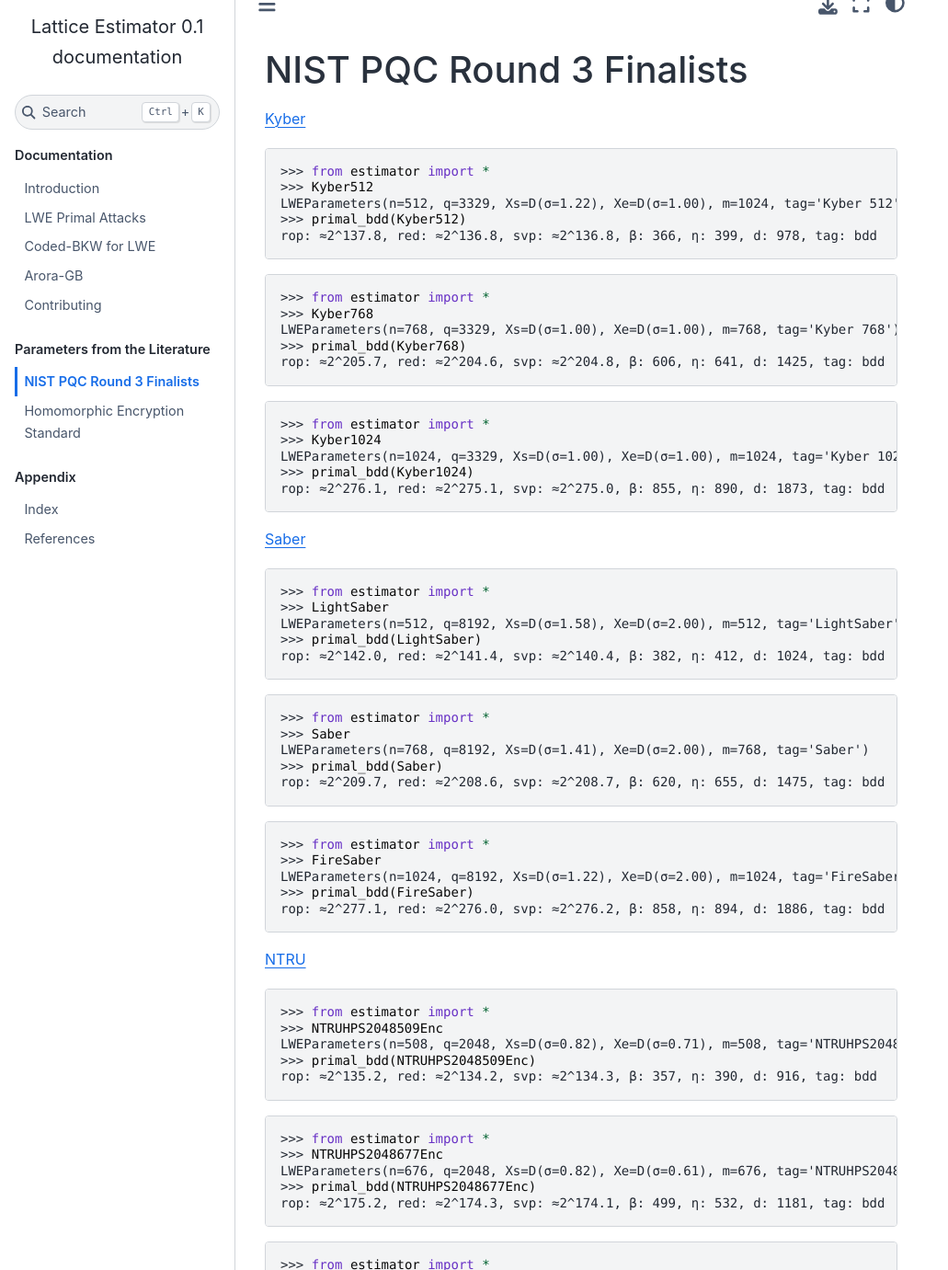
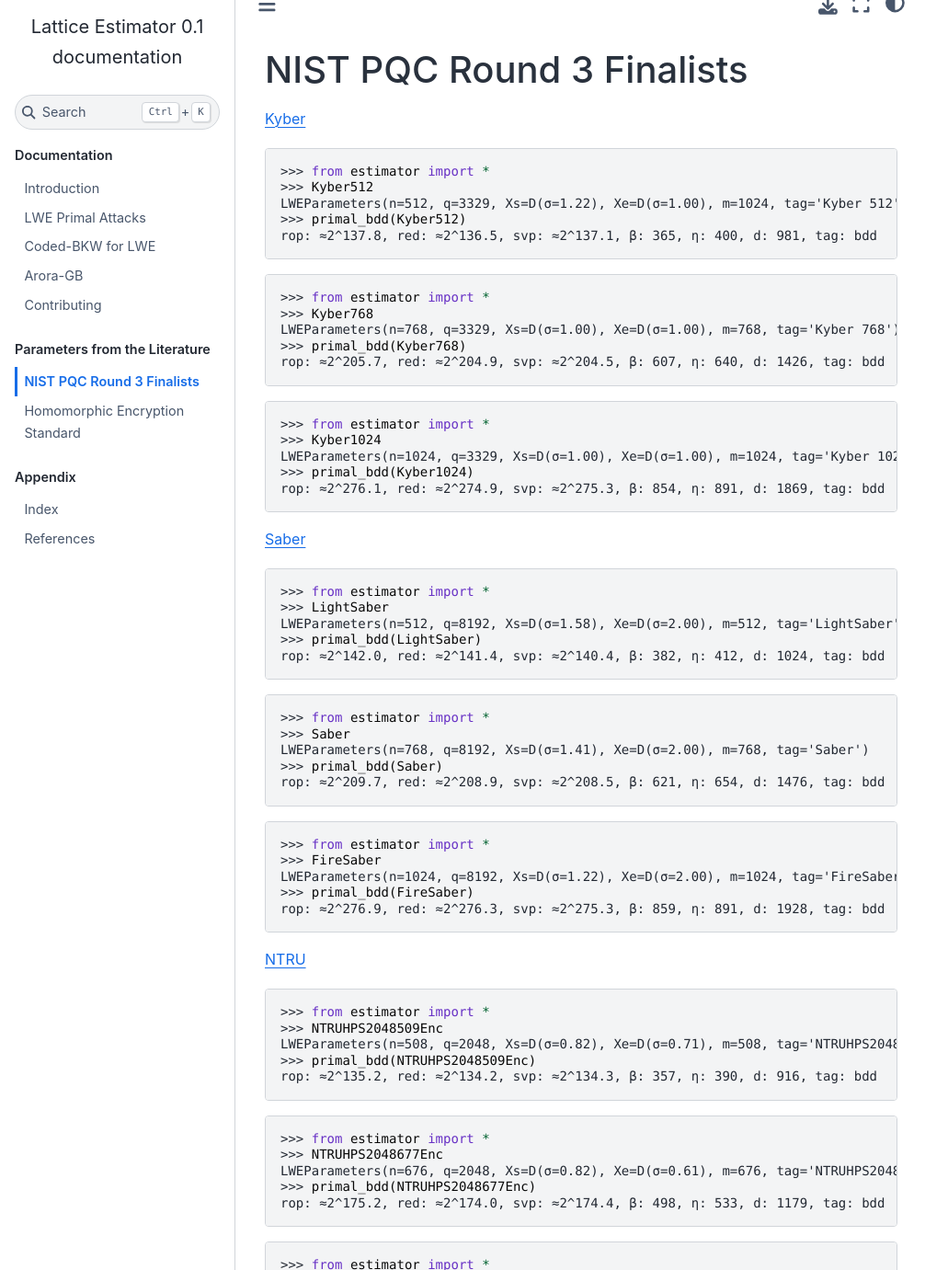
Before and after one commit to malb/lattice-estimator, a Sphinx documentation site: the page built from docs/schemes/nist-pqc-round-3.rst, in a window 1280 px wide and 1400 px high. Shown: the part 19-1400 px from the top of the window at 92% size, without its empty margins (0-1031 px from the left). Built offline with Sphinx 7.4.7 and the Sphinx Book theme 1.1.4, drawn with Linux system fonts in a browser that asks for light colours; some of the changed text lies outside the part shown.

Commit message:
allow for bigger neighborhoods than ±1

```diff
--- a/README.rst
+++ b/README.rst
@@ -30,7 +30,7 @@
     rop: ≈2^141.2, red: ≈2^141.2, δ: 1.004111, β: 382, d: 973, tag: usvp
 
     >>> primal_bdd(Kyber512)
-    rop: ≈2^137.8, red: ≈2^136.8, svp: ≈2^136.8, β: 366, η: 399, d: 978, tag: bdd
+    rop: ≈2^137.8, red: ≈2^136.5, svp: ≈2^137.1, β: 365, η: 400, d: 981, tag: bdd
 
 - `Try it in your browser <https://mybinder.org/v2/gh/malb/lattice-estimator/jupyter-notebooks?labpath=..%2F..%2Ftree%2Fprompt.ipynb>`__.
 - `Read the documentation <https://lattice-estimator.readthedocs.io/en/latest/>`__.
--- a/docs/schemes/nist-pqc-round-3.rst
+++ b/docs/schemes/nist-pqc-round-3.rst
@@ -9,7 +9,7 @@
    >>> Kyber512
    LWEParameters(n=512, q=3329, Xs=D(σ=1.22), Xe=D(σ=1.00), m=1024, tag='Kyber 512')
    >>> primal_bdd(Kyber512)
-   rop: ≈2^137.8, red: ≈2^136.8, svp: ≈2^136.8, β: 366, η: 399, d: 978, tag: bdd
+   rop: ≈2^137.8, red: ≈2^136.5, svp: ≈2^137.1, β: 365, η: 400, d: 981, tag: bdd
 
 ::
 
@@ -17,7 +17,7 @@
    >>> Kyber768
    LWEParameters(n=768, q=3329, Xs=D(σ=1.00), Xe=D(σ=1.00), m=768, tag='Kyber 768')
    >>> primal_bdd(Kyber768)
-   rop: ≈2^205.7, red: ≈2^204.6, svp: ≈2^204.8, β: 606, η: 641, d: 1425, tag: bdd
+   rop: ≈2^205.7, red: ≈2^204.9, svp: ≈2^204.5, β: 607, η: 640, d: 1426, tag: bdd
 
 ::
 
@@ -25,7 +25,7 @@
    >>> Kyber1024
    LWEParameters(n=1024, q=3329, Xs=D(σ=1.00), Xe=D(σ=1.00), m=1024, tag='Kyber 1024')
    >>> primal_bdd(Kyber1024)
-   rop: ≈2^276.1, red: ≈2^275.1, svp: ≈2^275.0, β: 855, η: 890, d: 1873, tag: bdd
+   rop: ≈2^276.1, red: ≈2^274.9, svp: ≈2^275.3, β: 854, η: 891, d: 1869, tag: bdd
 
 `Saber <https://www.esat.kuleuven.be/cosic/pqcrypto/saber/files/saberspecround3.pdf>`__
 
@@ -43,7 +43,7 @@
    >>> Saber
    LWEParameters(n=768, q=8192, Xs=D(σ=1.41), Xe=D(σ=2.00), m=768, tag='Saber')
    >>> primal_bdd(Saber)
-   rop: ≈2^209.7, red: ≈2^208.6, svp: ≈2^208.7, β: 620, η: 655, d: 1475, tag: bdd
+   rop: ≈2^209.7, red: ≈2^208.9, svp: ≈2^208.5, β: 621, η: 654, d: 1476, tag: bdd
 
 ::
 
@@ -51,7 +51,7 @@
    >>> FireSaber
    LWEParameters(n=1024, q=8192, Xs=D(σ=1.22), Xe=D(σ=2.00), m=1024, tag='FireSaber')
    >>> primal_bdd(FireSaber)
-   rop: ≈2^277.1, red: ≈2^276.0, svp: ≈2^276.2, β: 858, η: 894, d: 1886, tag: bdd
+   rop: ≈2^276.9, red: ≈2^276.3, svp: ≈2^275.3, β: 859, η: 891, d: 1928, tag: bdd
 
 
 `NTRU <https://ntru.org/f/ntru-20190330.pdf>`__
@@ -70,7 +70,7 @@
    >>> NTRUHPS2048677Enc
    LWEParameters(n=676, q=2048, Xs=D(σ=0.82), Xe=D(σ=0.61), m=676, tag='NTRUHPS2048677Enc')
    >>> primal_bdd(NTRUHPS2048677Enc)
-   rop: ≈2^175.2, red: ≈2^174.3, svp: ≈2^174.1, β: 499, η: 532, d: 1181, tag: bdd
+   rop: ≈2^175.2, red: ≈2^174.0, svp: ≈2^174.4, β: 498, η: 533, d: 1179, tag: bdd
 
 ::
 
```
Also changed, not shown: other parts of docs/schemes/nist-pqc-round-3.rst (+1 -1 lines), 3 other files.
